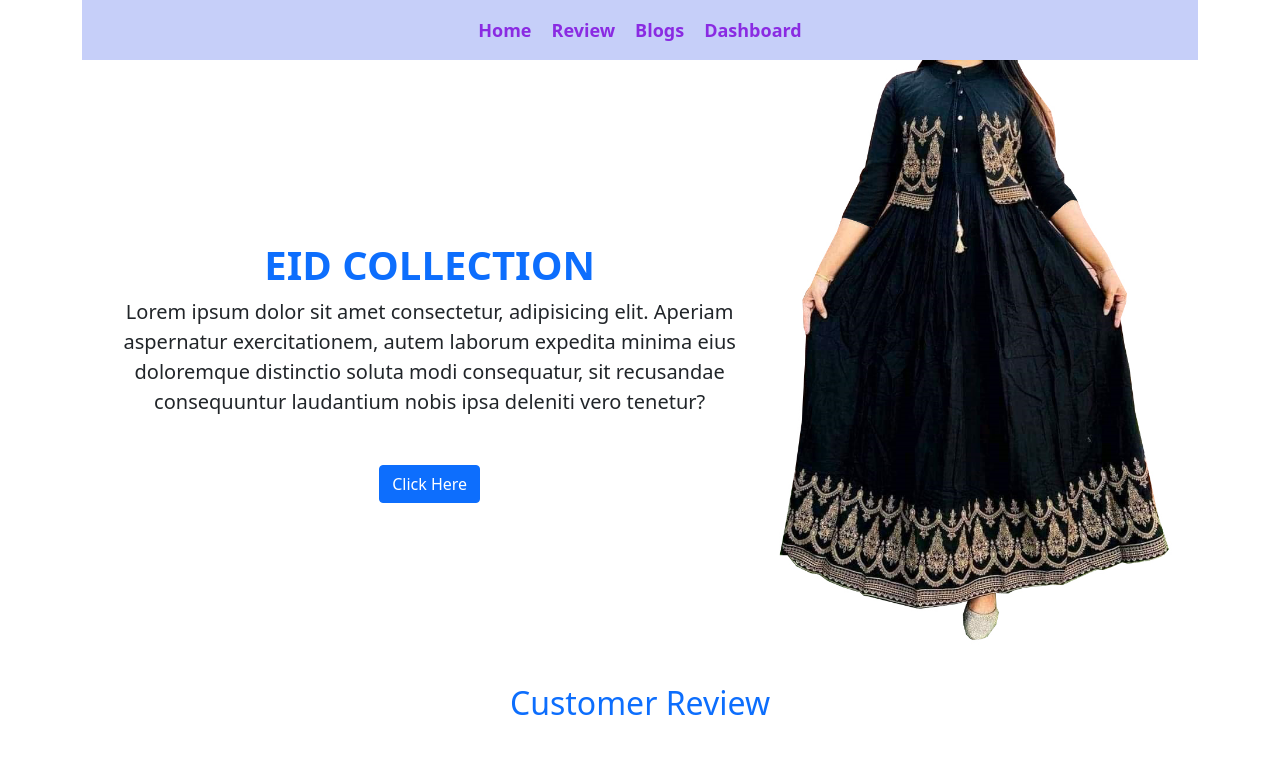
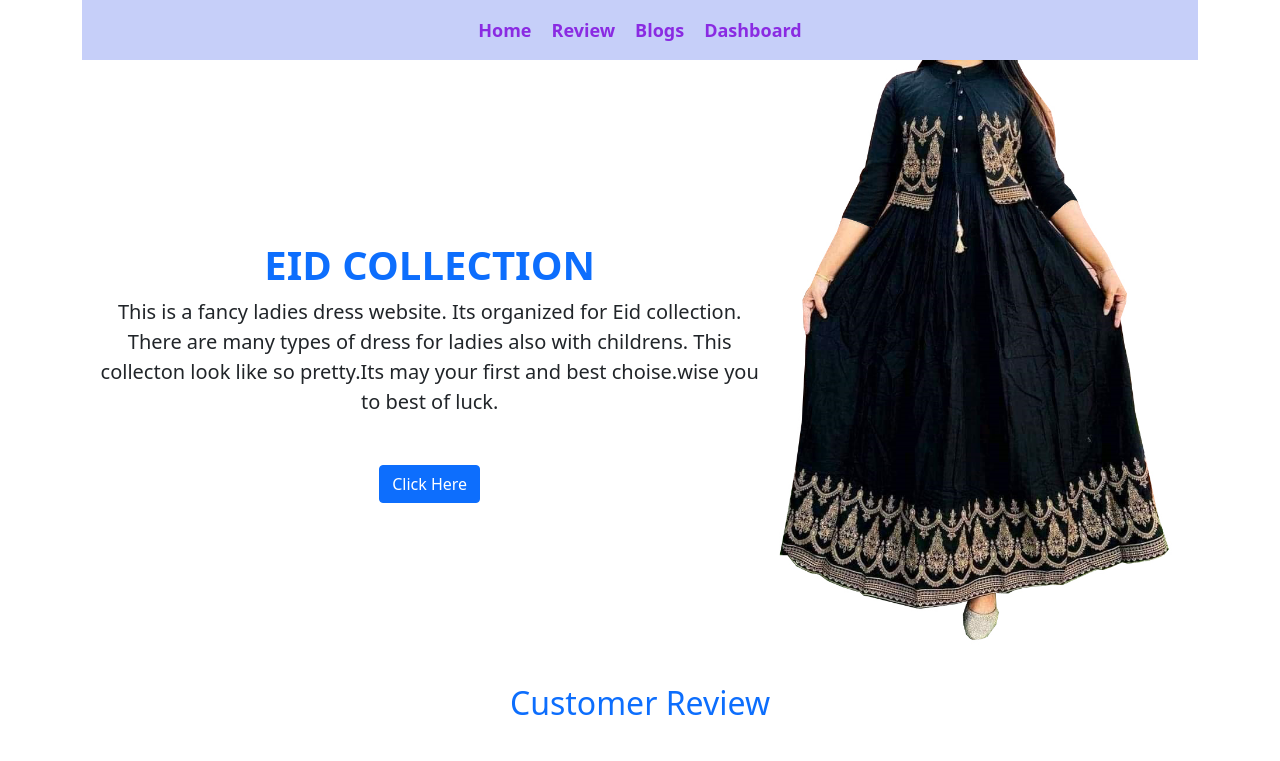
Before and after one commit to Amenakter/product-Analisys, a React (Create React App) app: page / in a window 1280 px wide. Shown: the top 761 px of the page. Built offline with nearby package versions, Linux system fonts and the light colour scheme.

Commit message:
readme file edit

```diff
--- a/public/index.html
+++ b/public/index.html
@@ -1,14 +1,12 @@
 <!DOCTYPE html>
 <html lang="en">
+
 <head>
   <meta charset="utf-8" />
   <link rel="icon" href="%PUBLIC_URL%/favicon.ico" />
   <meta name="viewport" content="width=device-width, initial-scale=1" />
   <meta name="theme-color" content="#000000" />
-    <meta
-      name="description"
-      content="Web site created using create-react-app"
-    />
+  <meta name="description" content="Web site created using create-react-app" />
   <link rel="apple-touch-icon" href="%PUBLIC_URL%/logo192.png" />
   <!--
       manifest.json provides metadata used when your web app is installed on a
@@ -24,8 +22,9 @@
       work correctly both with client-side routing and a non-root public URL.
       Learn how to configure a non-root public URL by running `npm run build`.
     -->
-    <title>React App</title>
+  <title>Shopping Complex</title>
 </head>
+
 <body>
   <noscript>You need to enable JavaScript to run this app.</noscript>
   <div id="root"></div>
@@ -40,4 +39,5 @@
       To create a production bundle, use `npm run build` or `yarn build`.
     -->
 </body>
+
 </html>
--- a/src/App.js
+++ b/src/App.js
@@ -4,7 +4,6 @@ import {Routes, Route} from 'react-router-dom'
 import Home from './Components/Home/Home';
 import Review from './Components/Review/Review';
 import Blogs from './Components/Blogs/Blogs';
-import About from './Components/About/About';
 import Dashboard from './Components/dashboard/Dashboard';
 import Notfound from './Components/Notfound/Notfound';
 
--- a/src/Components/About/About.js
+++ /dev/null
@@ -1,12 +0,0 @@
-
-
-const About = () => {
-
-    return (
-        <div>
-            <h2>This is About page</h2>
-        </div>
-    );
-};
-
-export default About;
--- a/src/Components/Home/Home.js
+++ b/src/Components/Home/Home.js
@@ -12,10 +12,11 @@ const Home = () => {
             <div className='banner container d-flex align-items-center justify-content-center'>
                 <div className='mt-4 '>
                     <h1 className='text-primary fs-1 fw-bold text-center'>EID COLLECTION</h1>
-                    <p className='text-gray fs-5 text-center'>Lorem ipsum dolor sit amet consectetur, adipisicing elit.
-                        Aperiam aspernatur exercitationem, autem laborum expedita minima eius
-                        doloremque distinctio soluta modi consequatur,
-                        sit recusandae consequuntur laudantium nobis ipsa deleniti vero tenetur?</p>
+                    <p className='text-gray fs-5 text-center'>
+                        This is a fancy ladies dress website. Its organized for Eid collection.
+                        There are many types of dress for ladies also with childrens. This collecton
+                        look like so pretty.Its may your first and best choise.wise you to best of luck.
+                    </p>
 
                     <div className='d-flex justify-content-center mt-5'>
                         <Link to='/review'><button className='btn btn-primary'>Click Here</button></Link>
```
Also changed, not shown: src/Components/About/About.css (deleted), 1 other file (tests, documents, lock files or other folders). Lines whose indentation alone changed are shown as unchanged.
